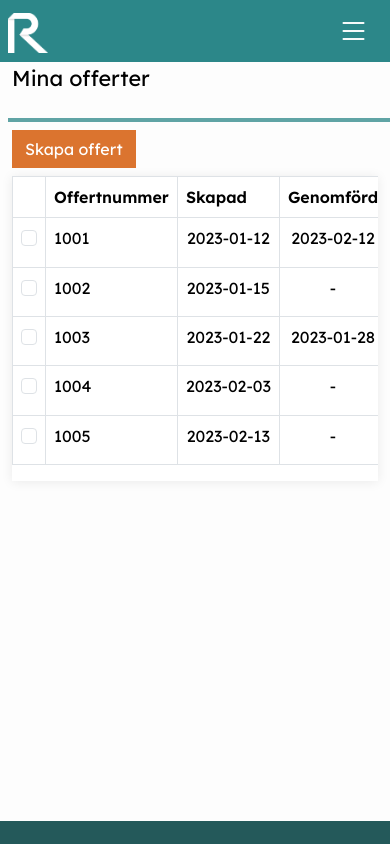
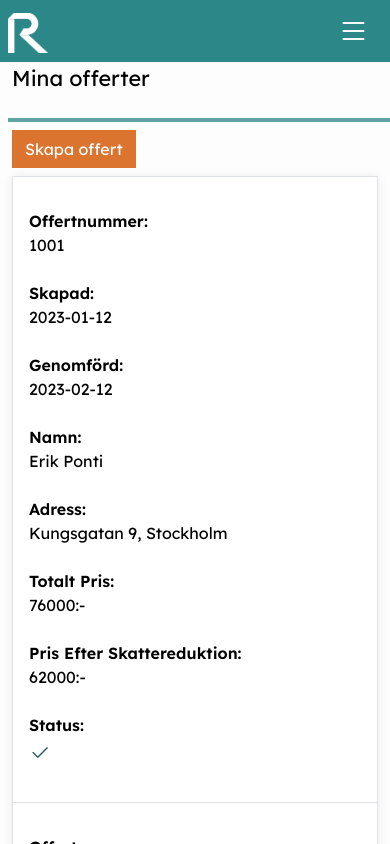
Before and after one commit to Sefikmehicic/sefikmehicic.github.io, an Angular app: page /Cases in a window 390 px wide. Shown: the top 844 px of the page. Built offline with nearby package versions, Linux system fonts and the light colour scheme; a web font is replaced by a local one.

Commit message:
Minor changes.

```diff
--- a/src/app/cases/cases.component.css
+++ b/src/app/cases/cases.component.css
@@ -1,5 +1,42 @@
+/* IPHONE SCREEN SETTINGS */
+/* 650px? */
+@media screen and (max-width: 650px){
+    .card-includes{
+        background-color: var(--secondary-color);
+        color: white;
+    }
+
+    .hero-img{
+        width: 100%;
+    }
+
+    th{
+        display: none;
+    }
+
+    td{
+        text-align: left!important;
+        display: grid;
+        padding: .75rem 1rem;
+    }
+
+    td:first-child{
+        padding-top: 2rem;
+    }
+
+    td:last-child{
+        padding-bottom: 2rem;
+    }
+
+    td::before{
+        content: attr(data-cell) ": ";
+        font-weight: 700;
+        text-transform: capitalize;
+    }
+}
+
 .tr{
-    white-space: nowrap!important;
+    /* white-space: nowrap!important; */
 }
 
 .tr:hover{
--- a/src/app/cases/cases.component.html
+++ b/src/app/cases/cases.component.html
@@ -15,7 +15,7 @@
                 <table class="table table-bordered">
                     <thead>
                         <tr class="text-nowrap">
-                            <th></th>
+                            <!-- <th></th> -->
                             <th scope="col">Offertnummer</th>
                             <th scope="col">Skapad</th>
                             <th scope="col">Genomförd</th>
@@ -28,15 +28,15 @@
                     </thead>
                     <tbody>
                         <tr class="tr" *ngFor="let row of offers">
-                            <td class="checkbox text-center"><input class="form-check-input" type="checkbox"></td>
-                            <td>{{row.offerNumber}}</td>
-                            <td class="text-center">{{row.createdDate}}</td>
-                            <td class="text-center">{{row.doneDate}}</td>
-                            <td>{{row.customerName}}</td>
-                            <td>{{row.customerAddress}}</td>
-                            <td class="text-center">{{row.totalCost}}:-</td>
-                            <td class="text-center">{{row.totalCostAfterReduction}}:-</td>
-                            <td class="text-center"><i class="bi bi-check2 fs-4" *ngIf="row.status"></i><i class="bi bi-x fs-4" *ngIf="!row.status"></i></td>
+                            <!-- <td class="checkbox text-center"><input class="form-check-input" type="checkbox"></td> -->
+                            <td data-cell="Offertnummer">{{row.offerNumber}}</td>
+                            <td data-cell="Skapad" class="text-center">{{row.createdDate}}</td>
+                            <td data-cell="Genomförd" class="text-center">{{row.doneDate}}</td>
+                            <td data-cell="Namn">{{row.customerName}}</td>
+                            <td data-cell="Adress">{{row.customerAddress}}</td>
+                            <td data-cell="Totalt pris" class="text-center">{{row.totalCost}}:-</td>
+                            <td data-cell="Pris efter skattereduktion" class="text-center">{{row.totalCostAfterReduction}}:-</td>
+                            <td data-cell="Status" class="text-center"><i class="bi bi-check2 fs-4" *ngIf="row.status"></i><i class="bi bi-x fs-4" *ngIf="!row.status"></i></td>
                         </tr>
                     </tbody>
                 </table>
--- a/src/app/dashboard/dashboard.component.css
+++ b/src/app/dashboard/dashboard.component.css
@@ -1,6 +1,6 @@
 @media (min-width: 915px) {
     .offcanvas{
-        /* width: 20rem; */
+        width: 20rem;
         min-height: 100vh;
         height: 100%;
         position: relative;
@@ -29,13 +29,13 @@
 }
 
 .dashboard-navbar{
-    background-color: var(--primary-color);
+    background-color: white;
 }
 
 .navbar-toggler{
     opacity: 0.8;
     border: none;
-    color: white;
+    color: var(--primary-color);
     font-size: 2.5rem;
 }
 
@@ -44,11 +44,11 @@
 }
 
 .offcanvas{
-    color: white;
+    color: black;
 }
 
 .offcanvas-body{
-    background-color: var(--primary-color);
+    background-color: white
 }
 
 .nav-hr{
@@ -58,10 +58,12 @@
 .nav-link{
     opacity: 0.8;
     margin: 0;
-    padding: 1rem;
+    padding: .5rem;
 }
 
 .nav-link:hover{
+    background-color: #F5F7F9;
+    color: var(--primary-color);
     opacity: 1;
 }
 
@@ -75,13 +77,14 @@
 
 .is-active{
     opacity: 1;
-    /* background-color: #34a5a7; */
-    background-color: var(--secondary-color);
+    background-color: #F5F7F9;
+    color: var(--primary-color);
+    border-left: var(--primary-color) 5px solid;
 }
 
 .close-btn{
     opacity: 0.7;
-    color: white;
+    color: black;
     font-size: 1.5rem;
 }
 
--- a/src/app/dashboard/dashboard.component.html
+++ b/src/app/dashboard/dashboard.component.html
@@ -12,19 +12,19 @@
           <button type="button" class="btn close-btn" data-bs-dismiss="offcanvas" aria-label="Close"><span
               class="bi bi-x-lg"></span></button>
         </div>
-        <div class="list-group pt-5">
-          <a class="nav-link fs-5" routerLinkActive="is-active" data-bs-toggle="offcanvas"
-            routerLink="/dashboard/home"><i class="bi bi-menu-app nav-icon"></i>Dashboard</a>
+        <div class="list-group pt-3">
+          <a class="nav-link fs-6" routerLinkActive="is-active" data-bs-toggle="offcanvas"
+            routerLink="/dashboard/home"><i class="bi bi-menu-app nav-icon"></i>Översikt</a>
           <hr>
-          <a class="nav-link fs-5" routerLinkActive="is-active" data-bs-toggle="offcanvas" routerLink="search"><i
+          <a class="nav-link fs-6" routerLinkActive="is-active" data-bs-toggle="offcanvas" routerLink="search"><i
               class="bi bi-search nav-icon"></i>Sök</a>
-          <a class="nav-link fs-5" routerLinkActive="is-active" data-bs-toggle="offcanvas" routerLink="calculate"><i
+          <a class="nav-link fs-6" routerLinkActive="is-active" data-bs-toggle="offcanvas" routerLink="calculate"><i
               class="bi bi-calculator nav-icon"></i>Räkna på arbete</a>
-          <a class="nav-link fs-5" routerLinkActive="is-active" data-bs-toggle="offcanvas" routerLink="cases"><i
+          <a class="nav-link fs-6" routerLinkActive="is-active" data-bs-toggle="offcanvas" routerLink="cases"><i
               class="bi bi-card-list nav-icon"></i>Offerter</a>
-          <a class="nav-link fs-5 no-route"><i class="bi bi-person-circle nav-icon"></i>Min profil</a>
-          <a class="nav-link fs-5 no-route"><i class="bi bi-chat-right-dots nav-icon"></i>Support</a>
-          <a class="nav-link fs-5 no-route"><i class="bi bi-gear nav-icon"></i>Inställningar</a>
+          <a class="nav-link fs-6 no-route"><i class="bi bi-person-circle nav-icon"></i>Min profil</a>
+          <a class="nav-link fs-6 no-route"><i class="bi bi-chat-right-dots nav-icon"></i>Support</a>
+          <a class="nav-link fs-6 no-route"><i class="bi bi-gear nav-icon"></i>Inställningar</a>
           <button class="btn btn-danger" routerLink="/">Logga ut</button>
         </div>
       </div>
--- a/src/app/home/Navbar/navbar/navbar.component.css
+++ b/src/app/home/Navbar/navbar/navbar.component.css
@@ -3,14 +3,6 @@
         max-height: 40px;
     }
 }
-
-/* .logo{
-    opacity: 0.8;
-}
-
-.logo:hover{
-    opacity: 1;
-} */
 
 .sticky-top{
     background-color: #FDFDFD;
@@ -52,6 +44,10 @@
     color: var(--primary-color);
 }
 
+.navbar-inverse .nav-link:hover{
+    color: var(--secondary-color)!important;
+}
+
 .bi-list{
     color: var(--primary-color);
     font-size: 2rem;
--- a/src/app/home/Navbar/navbar/navbar.component.ts
+++ b/src/app/home/Navbar/navbar/navbar.component.ts
@@ -1,4 +1,5 @@
 import { Component, HostListener, OnInit } from '@angular/core';
+import { Router } from '@angular/router';
 
 @Component({
   selector: 'app-navbar',
@@ -7,7 +8,7 @@ import { Component, HostListener, OnInit } from '@angular/core';
 })
 export class NavbarComponent implements OnInit {
 
-  constructor() { }
+  constructor(private router: Router) { }
 
   ngOnInit(): void {
   }
@@ -15,6 +16,7 @@ export class NavbarComponent implements OnInit {
   @HostListener('window:scroll', ['$event'])
 
   onWindowScroll() {
+    if (!this.router.url.includes('About')) {
       let navbar = document.querySelector('.navbar') as HTMLElement;
       let logoColor = document.querySelector('#logo-color') as HTMLElement;
       let logoWhite = document.querySelector('#logo-white') as HTMLElement;
@@ -33,3 +35,4 @@ onWindowScroll() {
       }
     }
   }
+}
--- a/src/app/search/search.component.html
+++ b/src/app/search/search.component.html
@@ -10,7 +10,7 @@
                         <input type="number" [(ngModel)]="userInput" [disabled]="!result"
                             placeholder="Kundens personnummer" class="form-control text-center mb-3" id="floatingInput" max="12">
                         <button class="btn btn-primary" [hidden]="!showSpinner"
-                            (click)="Search()">{{searchBtnText}}</button>
+                            (click)="Search()"><i class="bi bi-search"></i></button>
                         <span class="spinner-border text-center" [hidden]="showSpinner" role="status">
                             <span class="visually-hidden">Loading...</span>
                         </span>
```
Also changed, not shown: 3 other files (tests, documents, lock files or other folders). Lines whose indentation alone changed are shown as unchanged.
